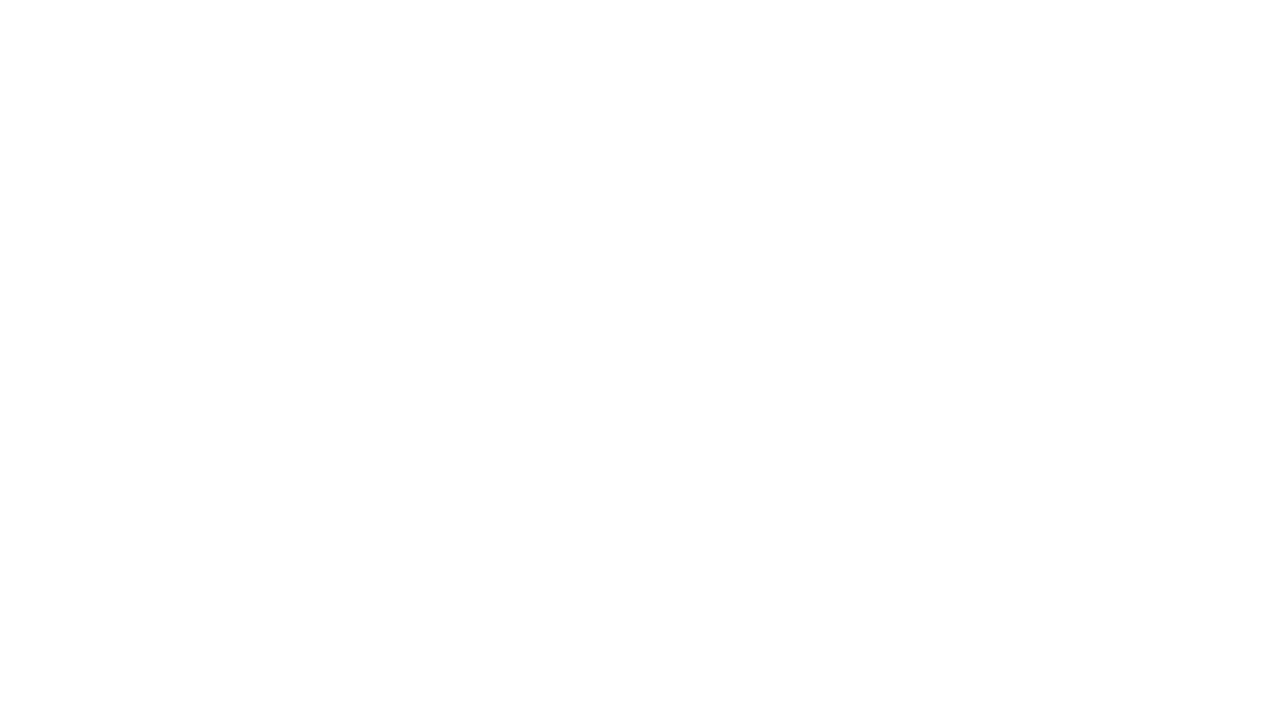
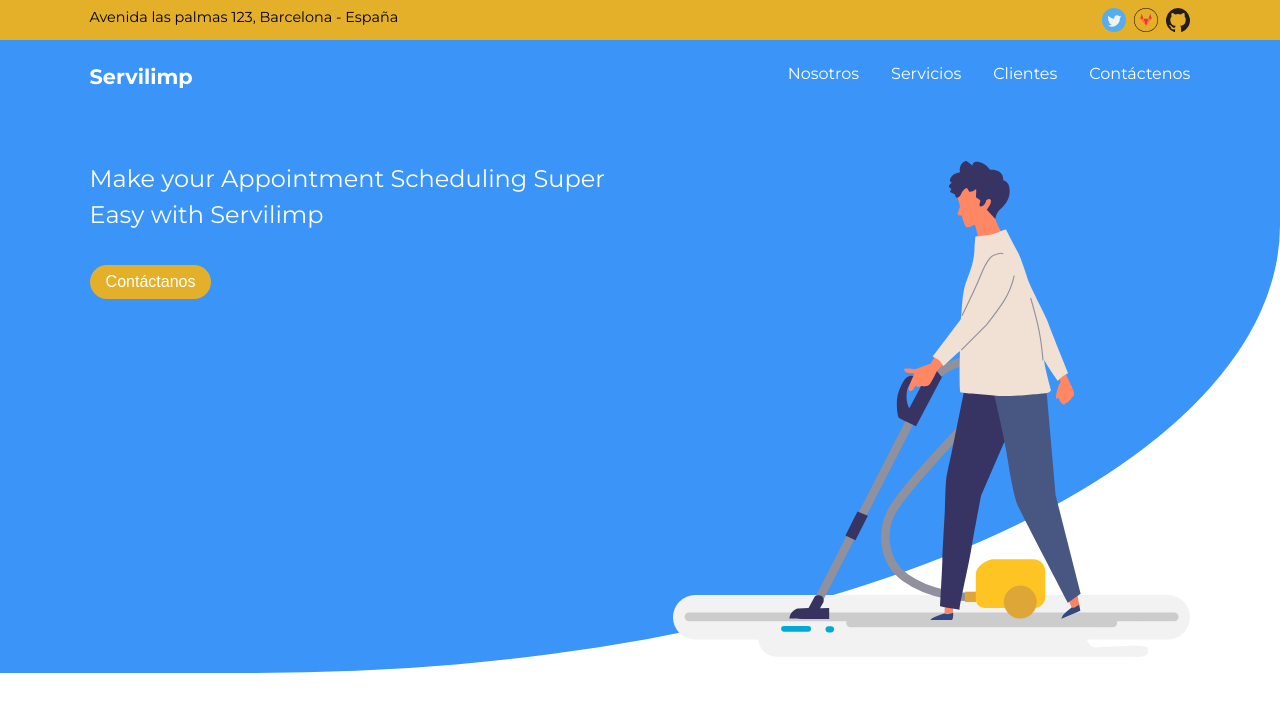
Before and after one commit to jsanxez/servilimp, a plain HTML site: page index.html in a window 1280 px wide. Drawn offline with Linux system fonts and the light colour scheme.

Commit message:
big changes (herooo)

```diff
--- a/css/style.css
+++ b/css/style.css
@@ -1,4 +1,4 @@
-@import url('https://fonts.googleapis.com/css2?family=Alegreya:wght@400;700&family=Montserrat:wght@400;700&display=swap');
+@import url("https://fonts.googleapis.com/css2?family=Montserrat:wght@400;700&family=Open+Sans:wght@400;700&display=swap");
 
 * {
   border: none;
@@ -9,3 +9,231 @@
   box-sizing: border-box;
   color: black;
 }
+
+:root {
+  --light-blue: #3b94f8;
+  --light-orange: #e5b029;
+  --special-font: "Montserrat", sans-serif;
+  --common-font: "Open Sans", sans-serif;
+
+  --sp-1: 0.25rem;
+  --sp-2: 0.5rem;
+  --sp-3: 1rem;
+  /* --sp-4: 1.5rem; */
+  --sp-5: 2rem;
+  --sp-6: 3rem;
+
+  --rounded-1: 8px;
+  --rounded-2: 16px;
+}
+
+/*
+====================
+    Global Styles
+====================
+*/
+
+body {
+  font-family: var(--special-font);
+  font-size: 100%;
+  /* padding: 4vw 0; */
+}
+
+h1,
+h2,
+h3,
+h4,
+h5,
+h6 {
+  font-family: var(--special-font);
+}
+
+h1 {
+  font-size: 1.5rem;
+}
+h2 {
+  font-size: 1.13rem;
+}
+h3 {
+  font-size: 1rem;
+}
+h4 {
+  font-size: 0.9rem;
+}
+
+.main-header *,
+.hero * {
+  color: white;
+}
+
+img {
+  display: block;
+}
+
+/*
+==============
+    Layout
+==============
+*/
+
+.contact-us {
+  display: flex;
+  flex-flow: row wrap;
+  justify-content: space-between;
+  gap: 0.5rem;
+  font-size: 0.9rem;
+  background-color: var(--light-orange);
+  padding: 0.5rem 7vw;
+}
+
+.main-header {
+  display: flex;
+  flex-flow: row nowrap;
+  justify-content: space-between;
+  background-color: var(--light-blue);
+  position: relative;
+  padding: 1.5rem 7vw;
+}
+
+.brand-name {
+  font-size: 1.3rem;
+  font-weight: bold;
+}
+
+.menu {
+  display: none;
+}
+
+.logo-name,
+.menu-icon {
+  z-index: 1;
+}
+
+.menu-icon {
+  position: absolute;
+  top: 0;
+  right: 0;
+  width: 1.5rem;
+  height: auto;
+}
+.line {
+  margin: 0.4em 0;
+}
+.menu-icon::before,
+.menu-icon .line,
+.menu-icon::after {
+  display: block;
+  content: "";
+  background-color: black;
+  height: 2px;
+}
+.menu-icon::after {
+  width: 50%;
+}
+
+.toggler {
+  position: absolute;
+  top: 0;
+  right: 0;
+  width: 1.4em;
+  height: 1.4em;
+  z-index: 5;
+  opacity: 0;
+}
+
+.toggler:checked ~ .menu {
+  display: inherit;
+  position: absolute;
+  background-color: pink;
+  width: 100%;
+}
+.toggler:checked ~ .menu > ul {
+  margin: var(--sp-5) auto;
+}
+.toggler:checked ~ .menu .menu-item {
+  line-height: 2;
+  text-align: center;
+}
+
+.hero {
+  background-color: var(--light-blue);
+  height: 70vh;
+  border-radius: 0 0 900px 0;
+  padding: 2rem 7vw;
+}
+
+.hero-content {
+  display: flex;
+  flex-flow: row wrap;
+  justify-content: space-between;
+  gap: 1.5rem;
+  position: relative;
+}
+.hero-content .wrapper {
+  width: 90%;
+}
+.hero-image {
+  margin-left: 10%;
+  width: 80%;
+}
+
+.tagline {
+  font-weight: normal;
+  line-height: 1.5;
+  margin-bottom: 2rem;
+}
+
+/*
+==================
+    Components
+==================
+ */
+
+.social-links {
+  display: flex;
+  flex-flow: row wrap;
+  gap: 0.5rem;
+}
+.social-links img {
+  height: 24px;
+}
+
+.btn {
+  font-size: 1rem;
+  font-weight: normal;
+  background-color: var(--light-orange);
+  border-radius: 100px;
+  padding: 0.5rem 1rem;
+}
+
+/*
+===============
+    Queries
+===============
+ */
+
+@media screen and (min-width: 720px /*480px*/) {
+  .menu-icon,
+  .toggler {
+    display: none;
+  }
+  .menu {
+    display: initial;
+  }
+  .menu > ul {
+    display: flex;
+    flex-flow: row wrap;
+    column-gap: var(--sp-5);
+  }
+
+  .hero {
+    border-radius: 0 0 80% 0;
+    padding: 3rem 7vw 0;
+  }
+
+  .hero-content .wrapper,
+  .hero-image {
+    width: 47%;
+    margin-left: 0;
+  }
+}
--- a/index.html
+++ b/index.html
@@ -5,8 +5,57 @@
   <meta http-equiv="X-UA-Compatible" content="IE=edge">
   <meta name="viewport" content="width=device-width, initial-scale=1.0">
   <title>Servilimp</title>
+  <meta name="description" content="">
+  <meta name="keywords" content="">
+  <meta name="author" content="jsanxez">
+  <link rel="stylesheet" href="css/style.css">
+
 </head>
 <body>
 
+  <div class="contact-us">
+    <span>Avenida las palmas 123, Barcelona - España</span>
+
+    <div class="social-links">
+      <a href="#"><img src="img/twitter.svg" alt=""></a>
+      <a href="#"><img src="img/gitlab.svg" alt=""></a>
+      <a href="#"><img src="img/github.svg" alt=""></a>
+    </div>
+  </div>
+
+  <!-- Header -->
+  <header class="main-header">
+
+    <a href="#" class="brand-name">Servilimp</a>
+
+    <!-- mobile menu -->
+    <input type="checkbox" class="toggler">
+    <div class="menu-icon">
+      <div class="line"></div>
+    </div>
+    <!-- END mb-menu -->
+
+    <nav class="menu">
+      <ul>
+        <li class="menu-item"><a href="#">Nosotros</a></li>
+        <li class="menu-item"><a href="#">Servicios</a></li>
+        <li class="menu-item"><a href="#">Clientes</a></li>
+        <li class="menu-item"><a href="#">Contáctenos</a></li>
+      </ul>
+    </nav>
+  </header>
+
+  <div class="hero">
+    <div class="hero-content">
+      <div class="wrapper">
+        <h1 class="tagline">
+          Make your Appointment Scheduling Super Easy with Servilimp
+        </h1>
+        <button class="btn">Contáctanos</button>
+      </div>
+      <img src="img/vacuuming.svg" class="hero-image">
+    </div>
+  </div>
+
 </body>
 </html>
```
Also changed, not shown: img/github.svg (added), img/gitlab.svg (added), img/twitter.svg (added), img/vacuuming.jpg (added), img/vacuuming.svg (added).
